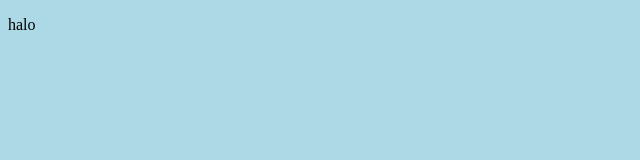
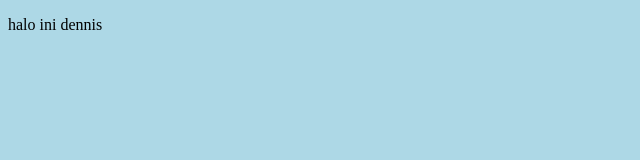
Before and after one commit to Dennis-1912/web-pt-abc, a plain HTML site: page index.html in a window 1280 px wide. Shown: the full height of the page, 0-640 px from the left. Drawn offline with Linux system fonts and the light colour scheme.

Commit message:
Update greeting in index.html

```diff
--- a/index.html
+++ b/index.html
@@ -7,6 +7,6 @@
   <link rel="stylesheet" href="style.css">
 </head>
 <body>
-  <p>halo</p>
+  <p>halo ini dennis</p>
 </body>
 </html>
```
